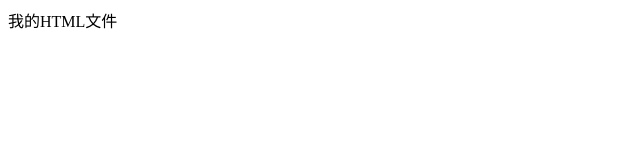
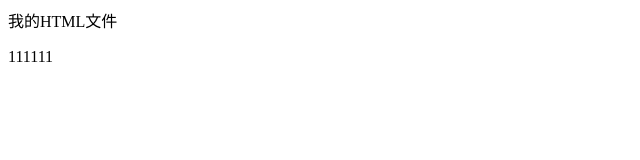
Before and after one commit to hhh1xl/git-demo, a plain HTML site: page index.html in a window 1280 px wide. Shown: the full height of the page, 0-640 px from the left. Drawn offline with Linux system fonts and the light colour scheme.

Commit message:
第二次提交

```diff
--- a/index.html
+++ b/index.html
@@ -7,5 +7,6 @@
 </head>
 <body>
     <div>我的HTML文件</div>
+    <p>111111</p>
 </body>
 </html>
```
